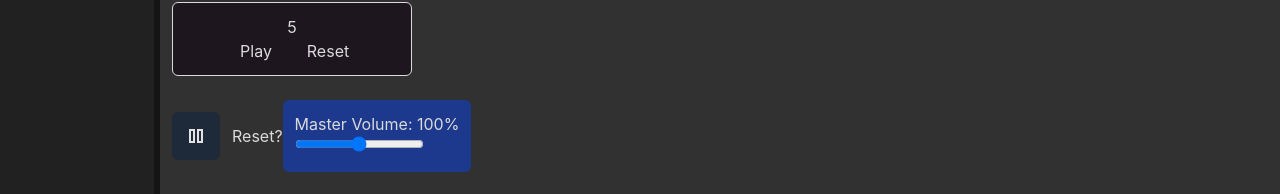
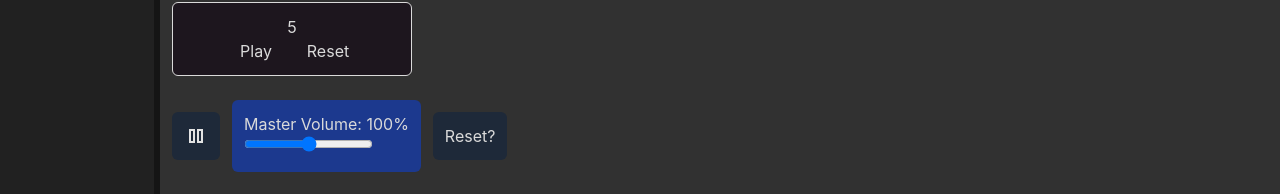
Before and after one commit to DoggCo/elev-dashboard, a React (Vite) app: page / in a window 1280 px wide. Shown: the part 582-776 px from the top of the page. Built offline with nearby package versions, Linux system fonts and the light colour scheme; no server answers.

Commit message:
slight reset styling for soundBoxes

```diff
--- a/src/soundBoxes.jsx
+++ b/src/soundBoxes.jsx
@@ -17,13 +17,6 @@ export default function SoundBoxes() {
           // Very stupid way of doing margin.
           className="flex bg-gray-800 rounded-md hover:cursor-pointer w-fit p-3 my-3 mr-3"
         ><img src={isPlaying ? pause : play} /></button>
-        <button
-        // Extremely retarded way of resetting. Hides audio for a split second, triggering some other logic which resets it.
-          onClick={() => {
-            setShowAudio(false);
-            setTimeout(() => setShowAudio(true), 0);
-          }}
-        >Reset?</button>
         <div className="bg-blue-900 flex-col p-3 rounded-md">
           <label>Master Volume: {Math.round(masterVol * 100)}%</label>
           <input className="flex"
@@ -36,6 +29,14 @@ export default function SoundBoxes() {
             onChange={(e) => setMasterVol(parseFloat(e.target.value))}
           ></input>
         </div>
+        <button
+        // Extremely retarded way of resetting. Hides audio for a split second, triggering some other logic which resets it.
+          onClick={() => {
+            setShowAudio(false);
+            setTimeout(() => setShowAudio(true), 0);
+          }}
+          className="flex bg-gray-800 rounded-md hover:cursor-pointer w-fit p-3 m-3"
+        >Reset?</button>
       </div>
       <div className="flex flex-wrap">
         {sounds.map((sound) => (
```
